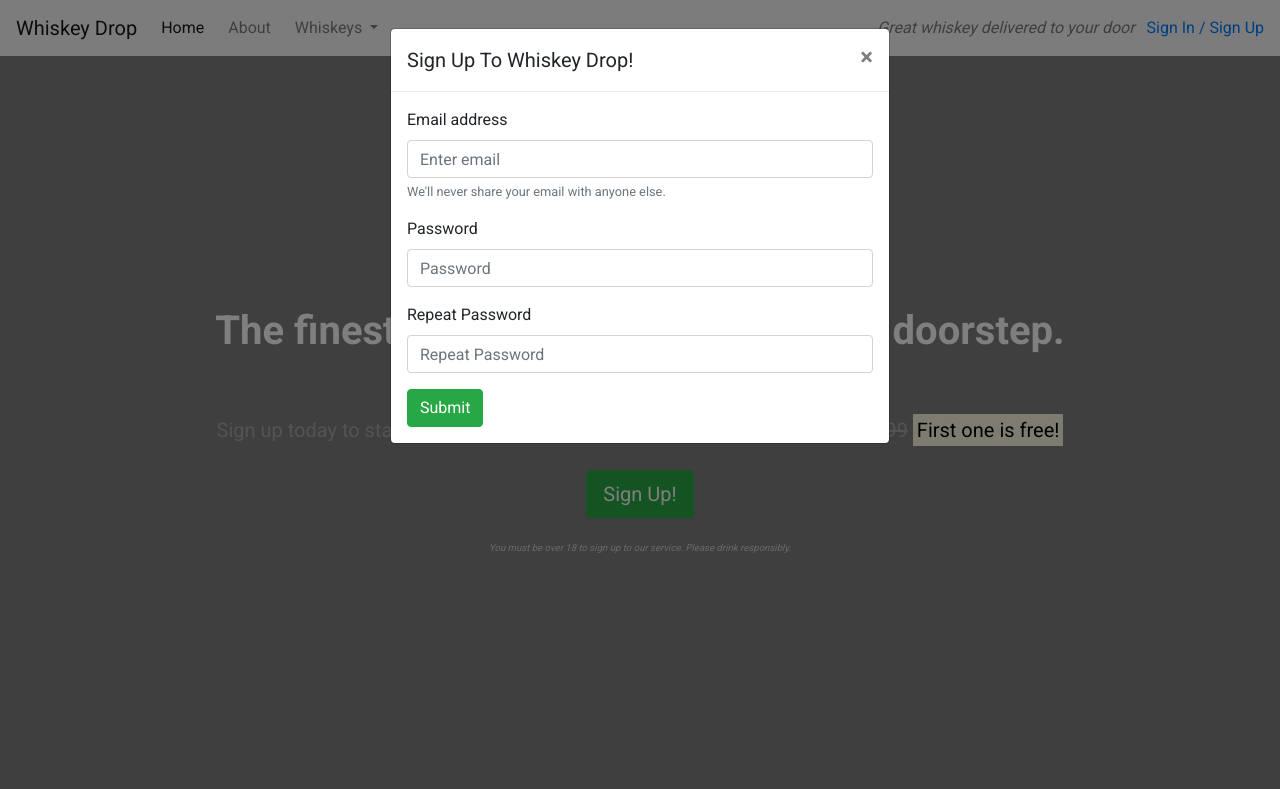
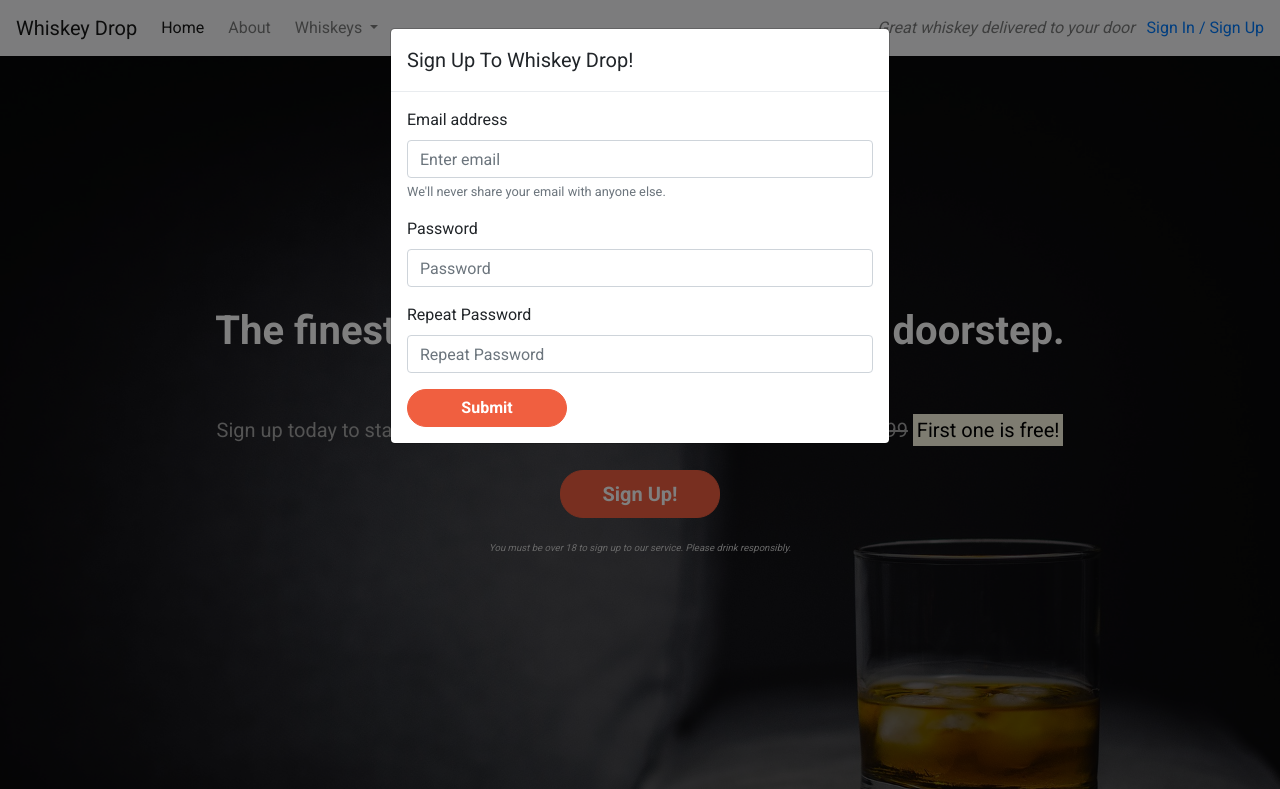
Before and after one commit to HumaIlyas/Updating-Our-Callout, a plain HTML site: page index.html in a window 1280 px wide. Both pictures are taken after a click on the button "Sign Up!". Shown: the top 789 px of the page. Drawn offline with nearby package versions, Linux system fonts and the light colour scheme.

Commit message:
Update callout

```diff
--- a/index.html
+++ b/index.html
@@ -67,7 +67,7 @@
                         <s class="d-none d-sm-inline">€19.99</s>
                         <span class="d-inline d-sm-none"><br></span>
                         <strong><mark>First one is free!</mark></strong></p>
-                    <p><button class="btn btn-lg btn-success" data-toggle="modal" data-target="#signUpModal">Sign Up!</button></p>
+                    <p><button class="btn btn-lg btn--cta btn--red" data-toggle="modal" data-target="#signUpModal">Sign Up!</button></p>
                     <p class="text-muted"><small>You must be over 18 to sign up to our service. Please drink responsibly.</small></p>
                 </section>
             </div>
@@ -157,7 +157,7 @@
             <div class="modal-content">
                 <div class="modal-header">
                     <h5 class="modal-title">Sign Up To Whiskey Drop!</h5>
-                    <button type="button" class="close" data-dismiss="modal" aria-label="Close">
+                    <button type="button" class="close btn--red" data-dismiss="modal" aria-label="Close">
           <span aria-hidden="true">&times;</span>
         </button>
                 </div>
@@ -176,7 +176,7 @@
                             <label for="repeatPassword">Repeat Password</label>
                             <input type="password" class="form-control" id="repeatPassword" placeholder="Repeat Password">
                         </div>
-                        <button type="submit" class="btn btn-success">Submit</button>
+                        <button type="submit" class="btn btn--cta btn--red">Submit</button>
                     </form>
                 </div>
             </div>
```
Also changed, not shown: images/whiskey-background.jpg (added).
